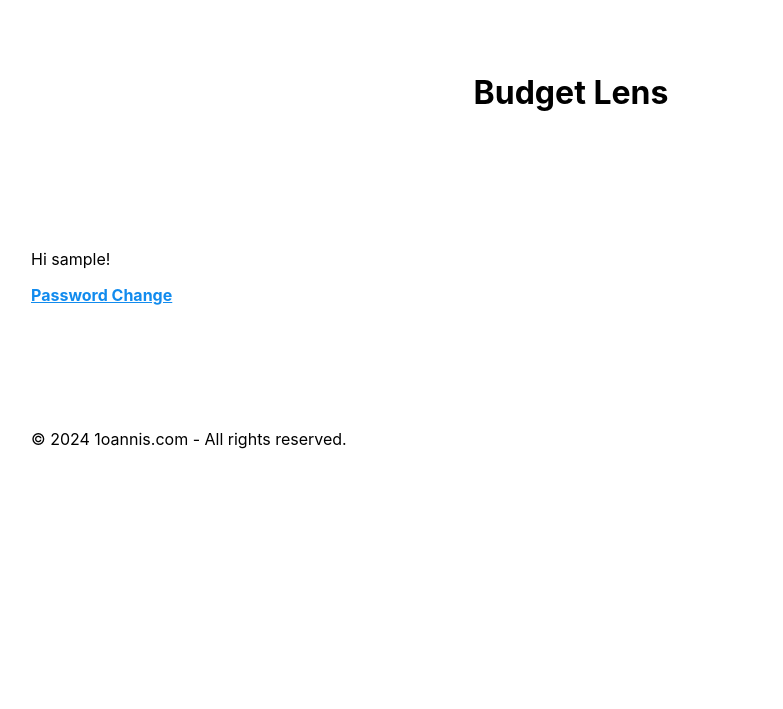
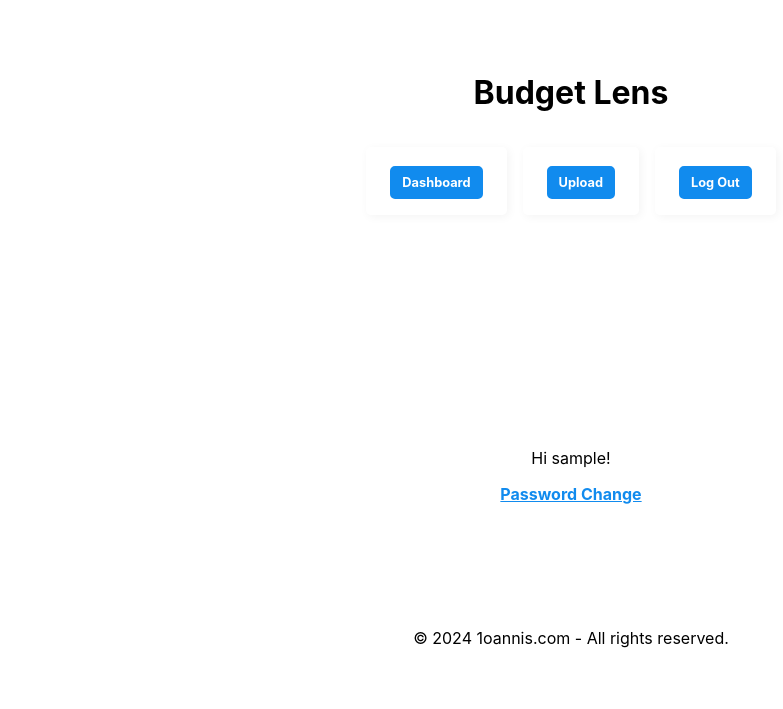
Before and after one commit to 1oannis/budget-lens, a Django app: page / in a window 1280 px wide. Shown: the top 709 px of the page, without its empty margins (69-852 px from the left). Run offline with Django 5.2, Linux system fonts and the light colour scheme; the visitor is signed in with stand-in values (Sample User, id 1).

Commit message:
feat: add navbar

```diff
--- a/budgetlens/core/templates/base.html
+++ b/budgetlens/core/templates/base.html
@@ -7,16 +7,40 @@
     <title>{% block title %}Budget Lens{% endblock %}</title>
     <link rel="stylesheet" type="text/css" href="{% static 'css/mvp.css' %}">
 </head>
-<body>
+<body style="text-align: center;">
     <header>
         <h1>Budget Lens</h1>
+        {% if user.is_authenticated %}
+        <nav style="justify-content: space-evenly;">
+            <ul style="display: flex; list-style: none; padding: 0;">
+                <li>
+                    <form action="{% url 'dashboard' %}" method="post" style="display: inline; border: none;">
+                        {% csrf_token %}
+                        <button type="submit" style="font-size: 0.8em; padding: 5px 10px;">Dashboard</button>
+                    </form>
+                </li>
+                <li>
+                    <form action="{% url 'upload' %}" method="post" style="display: inline; border: none;">
+                        {% csrf_token %}
+                        <button type="submit" style="font-size: 0.8em; padding: 5px 10px;">Upload</button>
+                    </form>
+                </li>
+                <li>
+                    <form action="{% url 'logout' %}" method="post" style="display: inline; border: none;">
+                        {% csrf_token %}
+                        <button type="submit" style="font-size: 0.8em; padding: 5px 10px;">Log Out</button>
+                    </form>
+                </li>
+            </ul>
+        </nav>
+        {% endif %}
     </header>
     <main>
         {% block content %}
         <!-- Content goes here -->
         {% endblock %}
     </main>
-    <footer>
+    <footer style="text-align: center;">
         <p>&copy; 2024 1oannis.com - All rights reserved.</p>
     </footer>
 </body>
```
